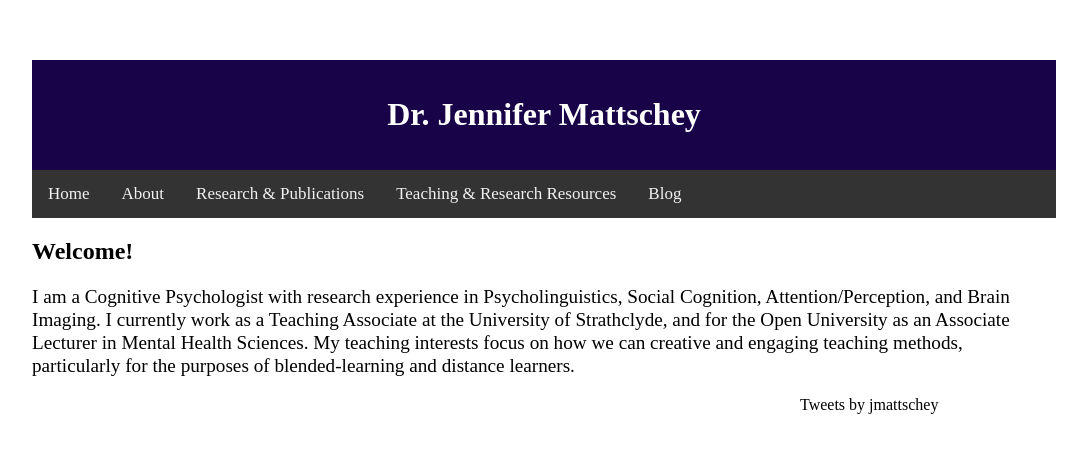
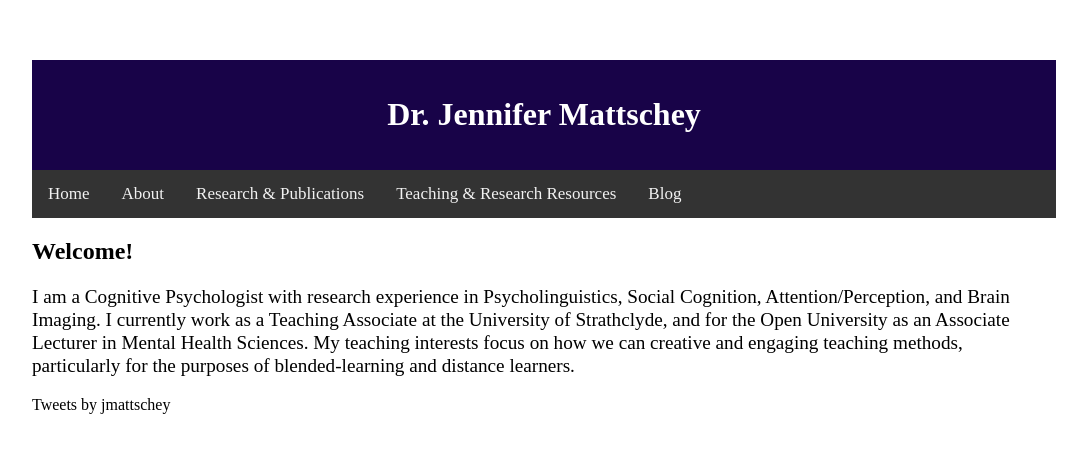
Before and after one commit to jmattschey/jmattschey.github.io, a Jekyll site: the page built from index.html, in a window 1280 px wide. Shown: the top 453 px of the page, without its empty margins (96-1183 px from the left). Built offline with Jekyll 4.4.1, drawn with Linux system fonts in a browser that asks for light colours; comment, search, counter and statistics services are not loaded.

Commit message:
Update index.html

```diff
--- a/index.html
+++ b/index.html
@@ -12,8 +12,8 @@
 	blended-learning and distance learners. </p>
 </div>
 
-<div class="twitter">
-<a class="twitter-timeline tw-align-right" data-width="600" data-height="600" data-dnt="true" href="https://twitter.com/jmattschey?ref_src=twsrc%5Etfw">Tweets by jmattschey</a> <script async src="https://platform.twitter.com/widgets.js" charset="utf-8"></script>
+<div>
+<a class="twitter-timeline" href="https://twitter.com/jmattschey?ref_src=twsrc%5Etfw">Tweets by jmattschey</a> <script async src="https://platform.twitter.com/widgets.js" charset="utf-8"></script>
 </div>
 
 <!-- /.blurb -->
```
